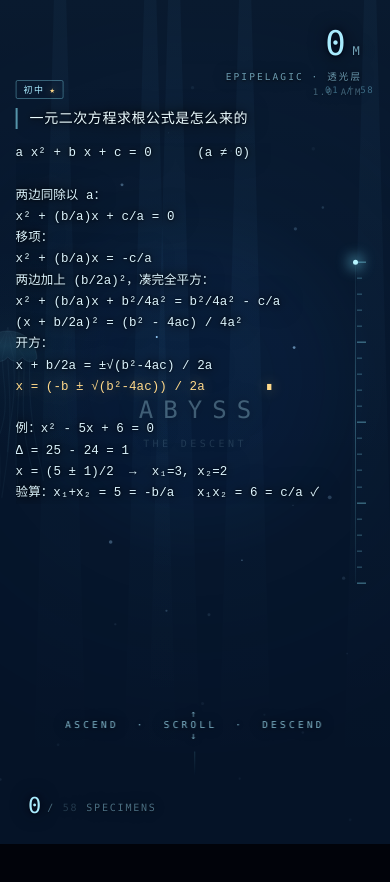
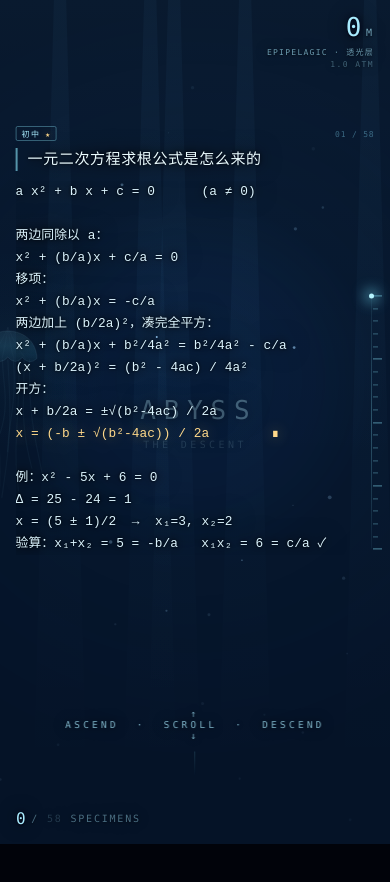
Before and after one commit to huanghd1/suxue-suanfa, a plain HTML site: page index.html in a window 390 px wide. Shown: the top 882 px of the page. Drawn offline with Linux system fonts and the light colour scheme; animation ran at ten frames a second.

Commit message:
fix(mobile): keep landing at sea level, prevent HUD overlap on phones

```diff
--- a/index.html
+++ b/index.html
@@ -180,9 +180,23 @@
   }
   @media (max-width: 900px){
     #idx{display:none;}
-    #mathMain{width:92vw;top:80px;}
-    #mathBody{font-size:12.5px;line-height:1.7;max-height:58vh;}
-    #mathTitle{font-size:14px;}
+    #viz,#vizLabel{display:none;}
+    #mathMain{width:92vw;top:126px;}
+    #mathBody{font-size:12.8px;line-height:1.72;max-height:64vh;}
+    #mathTitle{font-size:15px;margin-bottom:10px;padding-left:10px;}
+    #mathHead{font-size:8px;margin-bottom:7px;gap:7px;}
+    #mathTier{padding:1px 5px;font-size:8px;}
+    #mathNo{letter-spacing:.1em;}
+    #depthbox{right:16px;top:14px;}
+    #depthnum{font-size:26px;}
+    #depthnum small{font-size:10px;margin-left:4px;}
+    #bandname{font-size:8px;margin-top:6px;letter-spacing:.16em;}
+    #pressure{font-size:8px;margin-top:3px;}
+    #gauge{right:8px;height:30vh;}
+    #countbox{left:16px;bottom:16px;font-size:10px;}
+    #countbox em{font-size:16px;}
+    #hint{bottom:4vh;font-size:8px;letter-spacing:.24em;}
+    #title h1{font-size:26px;letter-spacing:.3em;text-indent:.3em;}
   }
 
   /* 下潜提示 */
@@ -3520,6 +3534,8 @@ resize();
 
 // 打开即停在海平面：向下下潜（主干），向上飞（非主干延伸）
 // ?d=0.42 锁定海洋深度；?s=0.50 锁定天空高度
+if ('scrollRestoration' in history) { history.scrollRestoration = 'manual'; }
+
 (function(){
   const qp = new URLSearchParams(location.search);
   const sd = parseFloat(qp.get('d'));
@@ -3538,11 +3554,24 @@ resize();
     rawSmooth = v * SEA_VH * H0;
   } else {
     window.scrollTo(0, SKY_VH * H0);
+    setTimeout(function(){ window.scrollTo(0, SKY_VH * window.innerHeight); }, 60);
   }
 
   lightX = mouseX = window.innerWidth * 0.5;
   lightY = mouseY = window.innerHeight * 0.45;
 })();
+
+// 移动端 / 刷新：等布局稳定后再校正一次海平面位置
+window.addEventListener('load', function(){
+  if (forcedDepth === null && forcedAlt === null){
+    window.scrollTo(0, SKY_VH * window.innerHeight);
+  }
+});
+window.addEventListener('resize', function(){
+  if (forcedDepth === null && forcedAlt === null){
+    window.scrollTo(0, SKY_VH * window.innerHeight);
+  }
+});
 
 requestAnimationFrame(frame);
 
```
